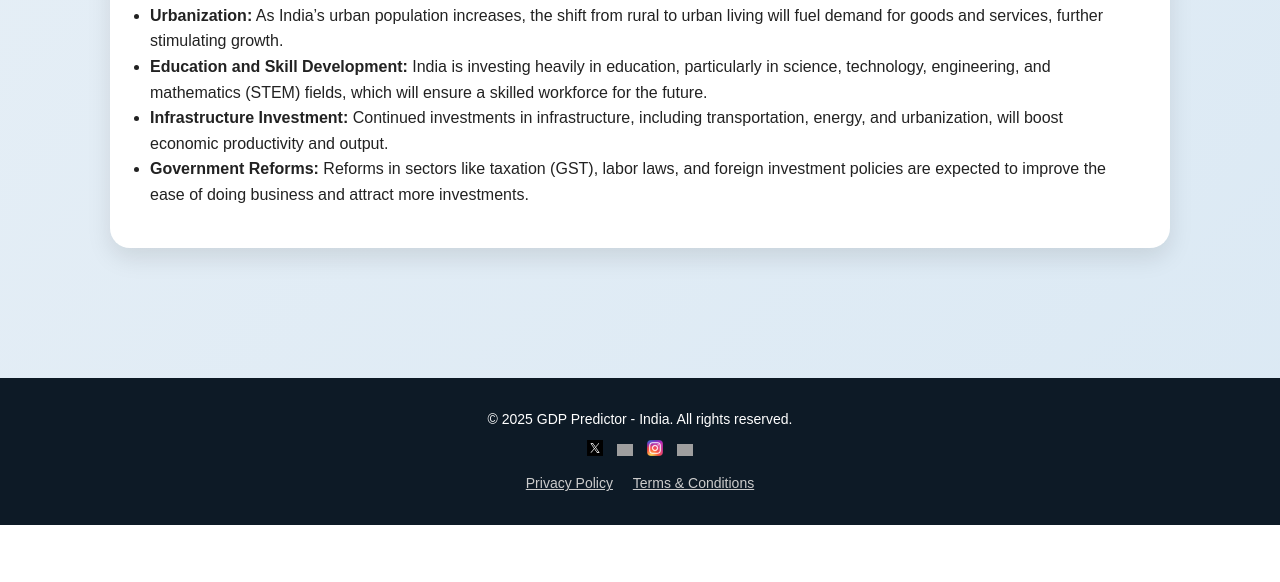
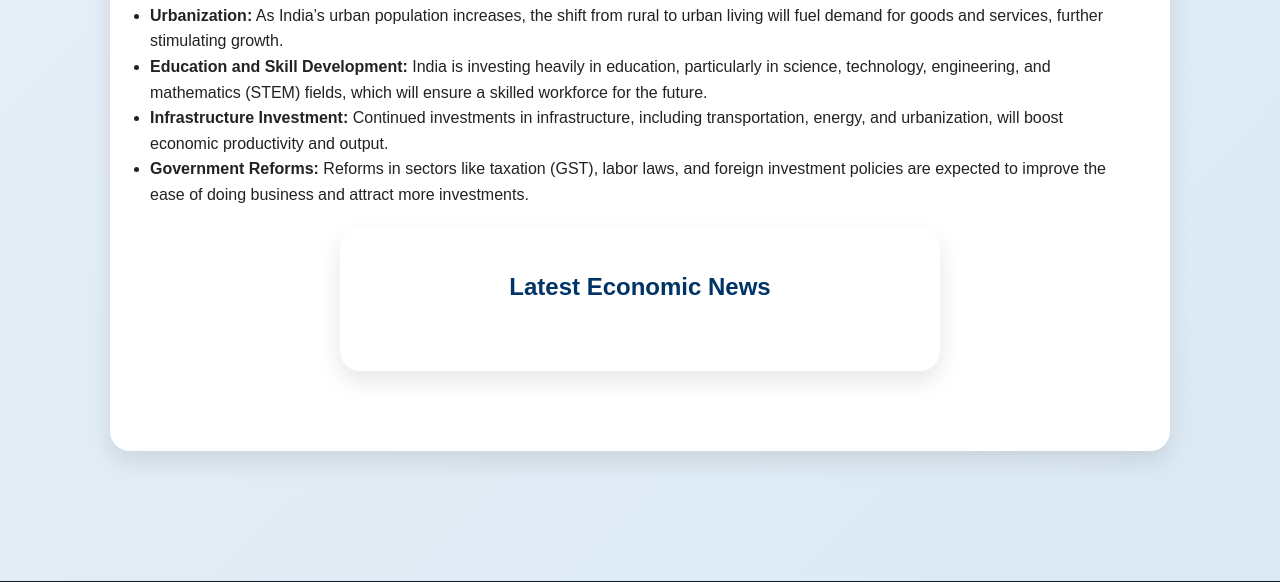
Before and after one commit to HARINARAYAN-2027/gdp-X, a Flask app: page / in a window 1280 px wide. Shown: the part 2306-2888 px from the top of the page. Before the commit the page ends 2831 px from the top, so only its background shows below. Run offline with Flask 2, Linux system fonts and the light colour scheme; grey boxes are pictures that could not be loaded.

Commit message:
Update home.html

```diff
--- a/templates/home.html
+++ b/templates/home.html
@@ -6,6 +6,8 @@
     <title>GDP Prediction - India</title>
     <link rel="stylesheet" href="{{ url_for('static', filename='style.css') }}">
     <link href="https://fonts.googleapis.com/css2?family=Poppins:wght@400;500;600&display=swap" rel="stylesheet">
+    <meta name="description" content="Predict India's GDP using smart models and explore detailed economic insights.">
+
     <style>
 
     * {
@@ -182,6 +184,16 @@
     footer .privacy-links a:hover {
         color: #00ffff;
     }
+    .news-gallery .grid {
+    display: grid;
+    grid-template-columns: repeat(auto-fit, minmax(280px, 1fr));
+    gap: 25px;
+    }
+    .news-gallery img {
+    width: 100%;
+    height: 200px;
+    object-fit: cover;
+    }
 </style>
 
 
@@ -270,7 +282,21 @@
                 <li><strong>Infrastructure Investment:</strong> Continued investments in infrastructure, including transportation, energy, and urbanization, will boost economic productivity and output.</li>
                 <li><strong>Government Reforms:</strong> Reforms in sectors like taxation (GST), labor laws, and foreign investment policies are expected to improve the ease of doing business and attract more investments.</li>
             </ul>
-        </section>
+        <section class="news-gallery form-section">
+    <h2>Latest Economic News</h2>
+    <div class="grid grid-cols-1 sm:grid-cols-2 md:grid-cols-3 gap-6 mt-6">
+        {% for item in news %}
+        <div class="bg-white shadow-lg rounded-lg overflow-hidden">
+            <img src="{{ url_for('static', filename='images/' + item.image) }}" alt="News Image" class="w-full h-48 object-cover">
+            <div class="p-4">
+                <h3 class="text-lg font-semibold">{{ item.title }}</h3>
+                <a href="/news/{{ item.id }}" class="text-blue-600 hover:underline">Read more</a>
+            </div>
+        </div>
+        {% endfor %}
+    </div>
+</section>
+
     </main>
     <footer>
         <p>&copy; 2025 GDP Predictor - India. All rights reserved.</p>
```
